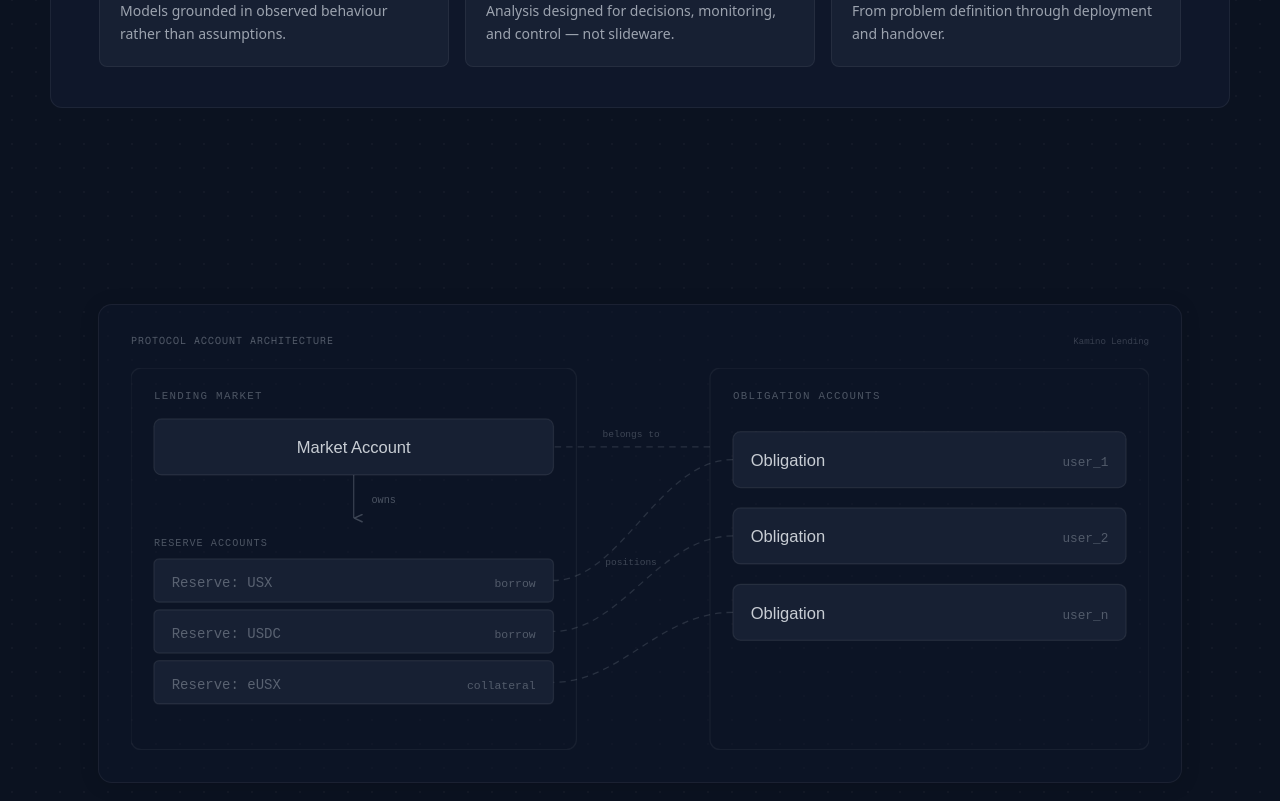
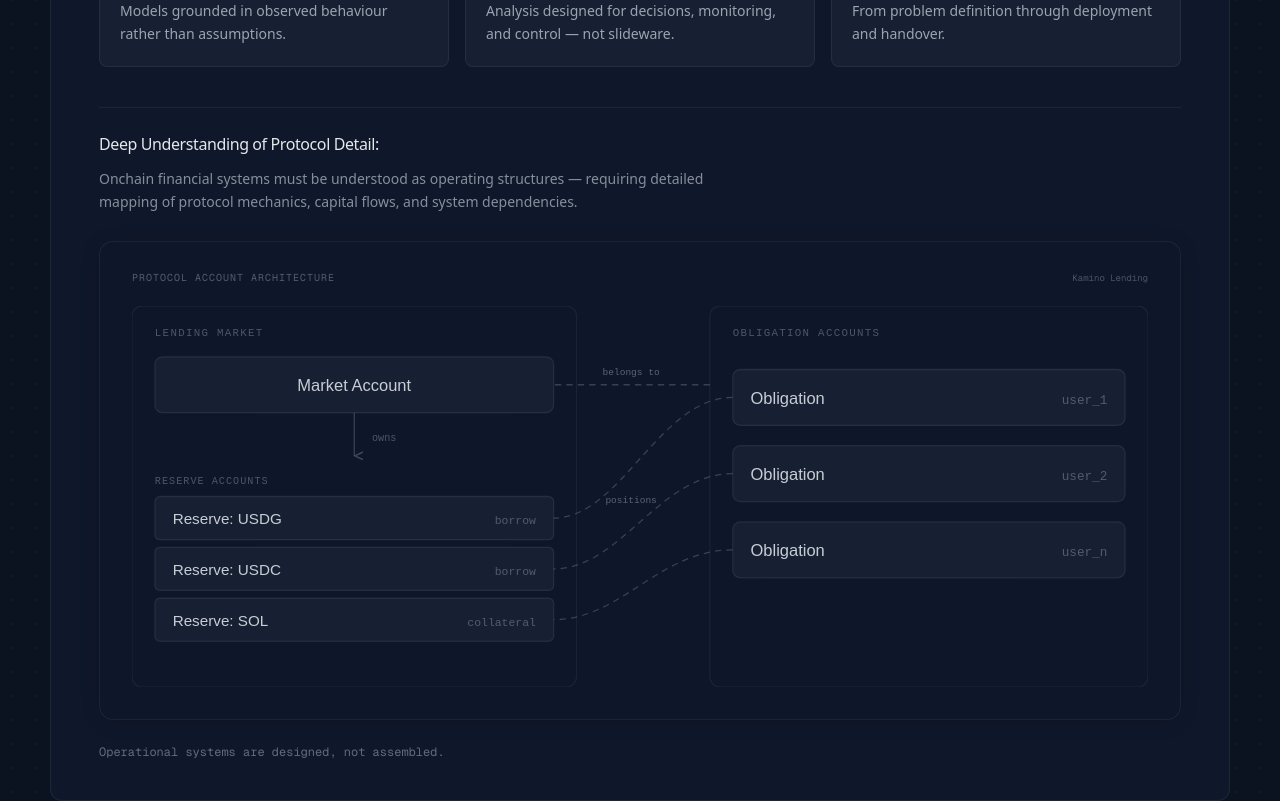
Before and after one commit to 0xNomadAnalyst/myweb, a Next.js app in the folder opus/: page / in a window 1280 px wide. Shown: the part 2460-3261 px from the top of the page. Built offline with nearby package versions, Linux system fonts and the light colour scheme.

Commit message:
refinement to diagram and architecture section

```diff
--- a/opus/app/page.tsx
+++ b/opus/app/page.tsx
@@ -4,7 +4,6 @@ import { Hero } from "@/components/sections/hero";
 import { Dashboard } from "@/components/sections/dashboard";
 import { Capabilities } from "@/components/sections/capabilities";
 import { Architecture } from "@/components/sections/architecture";
-import { ArchitectureBreak } from "@/components/sections/architecture-break";
 import { Engagement } from "@/components/sections/engagement";
 import { Background } from "@/components/sections/background";
 import { Contact } from "@/components/sections/contact";
@@ -29,7 +28,7 @@ export default function Home() {
         <Capabilities />
         <SectionDivider />
         <Architecture />
-        <ArchitectureBreak />
+        <SectionDivider />
         <Engagement />
         <SectionDivider />
         <Background />
--- a/opus/components/sections/architecture-break.tsx
+++ /dev/null
@@ -1,26 +0,0 @@
-import { FadeIn } from "@/components/shared/fade-in";
-import { SystemDiagram } from "@/components/shared/system-diagram";
-
-export function ArchitectureBreak() {
-  return (
-    <section className="scroll-mt-24">
-      <div className="mx-auto max-w-[1180px] px-6 py-[120px] md:px-12 md:py-[140px]">
-        <FadeIn>
-          <div
-            className="rounded-[14px] px-5 pb-6 pt-5 md:px-8 md:pb-8 md:pt-7"
-            style={{
-              background: "rgba(15, 23, 42, 0.55)",
-              border: "1px solid rgba(255, 255, 255, 0.06)",
-              boxShadow: "0 2px 20px rgba(0, 0, 0, 0.12)",
-            }}
-          >
-            <SystemDiagram />
-          </div>
-          <p className="mt-6 font-mono text-xs text-muted-foreground/60">
-            Operational systems are designed, not assembled.
-          </p>
-        </FadeIn>
-      </div>
-    </section>
-  );
-}
--- a/opus/components/sections/architecture.tsx
+++ b/opus/components/sections/architecture.tsx
@@ -1,5 +1,6 @@
 import { SectionShell } from "@/components/shared/section-shell";
 import { FadeIn } from "@/components/shared/fade-in";
+import { SystemDiagram } from "@/components/shared/system-diagram";
 
 const principles = [
   {
@@ -45,6 +46,30 @@ export function Architecture() {
           </FadeIn>
         ))}
       </div>
+      <FadeIn delay={0.1}>
+        <hr className="mt-10 border-border/90" />
+        <h3 className="mt-6 font-medium tracking-tight">
+          Deep Understanding of Protocol Detail:
+        </h3>
+        <p className="mb-7 mt-3 max-w-[640px] text-sm leading-relaxed text-muted-foreground/85">
+          Onchain financial systems must be understood as operating structures
+          — requiring detailed mapping of protocol mechanics, capital flows,
+          and system dependencies.
+        </p>
+        <div
+          className="rounded-[14px] px-5 pb-6 pt-5 md:px-8 md:pb-8 md:pt-7"
+          style={{
+            background: "rgba(15, 23, 42, 0.55)",
+            border: "1px solid rgba(255, 255, 255, 0.06)",
+            boxShadow: "0 2px 20px rgba(0, 0, 0, 0.12)",
+          }}
+        >
+          <SystemDiagram />
+        </div>
+        <p className="mt-6 font-mono text-xs text-muted-foreground/60">
+          Operational systems are designed, not assembled.
+        </p>
+      </FadeIn>
     </SectionShell>
   );
 }
--- a/opus/components/shared/system-diagram.tsx
+++ b/opus/components/shared/system-diagram.tsx
@@ -11,7 +11,7 @@ const group = {
 };
 
 const dash = {
-  stroke: "rgba(156,163,175,0.2)",
+  stroke: "rgba(156,163,175,0.3)",
   strokeWidth: 1,
   strokeDasharray: "5 4",
   fill: "none",
@@ -28,7 +28,7 @@ export function SystemDiagram() {
         <p className="font-mono text-[10px] uppercase tracking-widest text-muted-foreground/50">
           Protocol Account Architecture
         </p>
-        <p className="font-mono text-[9px] text-muted-foreground/30">
+        <p className="font-mono text-[9px] text-muted-foreground/45">
           Kamino Lending
         </p>
       </div>
@@ -113,8 +113,8 @@ export function SystemDiagram() {
         </text>
 
         <rect x="18" y="150" width="314" height="34" rx="4" {...node} />
-        <text x="32" y="172" fontFamily="monospace" fontSize="11" fill={dimColor}>
-          Reserve: USX
+        <text x="32" y="172" fontFamily="sans-serif" fontSize="12" fill={textColor}>
+          Reserve: USDG
         </text>
         <text
           x="318"
@@ -128,7 +128,7 @@ export function SystemDiagram() {
         </text>
 
         <rect x="18" y="190" width="314" height="34" rx="4" {...node} />
-        <text x="32" y="212" fontFamily="monospace" fontSize="11" fill={dimColor}>
+        <text x="32" y="212" fontFamily="sans-serif" fontSize="12" fill={textColor}>
           Reserve: USDC
         </text>
         <text
@@ -143,8 +143,8 @@ export function SystemDiagram() {
         </text>
 
         <rect x="18" y="230" width="314" height="34" rx="4" {...node} />
-        <text x="32" y="252" fontFamily="monospace" fontSize="11" fill={dimColor}>
-          Reserve: eUSX
+        <text x="32" y="252" fontFamily="sans-serif" fontSize="12" fill={textColor}>
+          Reserve: SOL
         </text>
         <text
           x="318"
@@ -222,7 +222,7 @@ export function SystemDiagram() {
           y="54"
           fontFamily="monospace"
           fontSize="7.5"
-          fill="rgba(156,163,175,0.35)"
+          fill="rgba(156,163,175,0.55)"
           textAnchor="middle"
         >
           belongs to
@@ -236,7 +236,7 @@ export function SystemDiagram() {
           y="155"
           fontFamily="monospace"
           fontSize="7.5"
-          fill="rgba(156,163,175,0.35)"
+          fill="rgba(156,163,175,0.55)"
           textAnchor="middle"
         >
           positions
```
